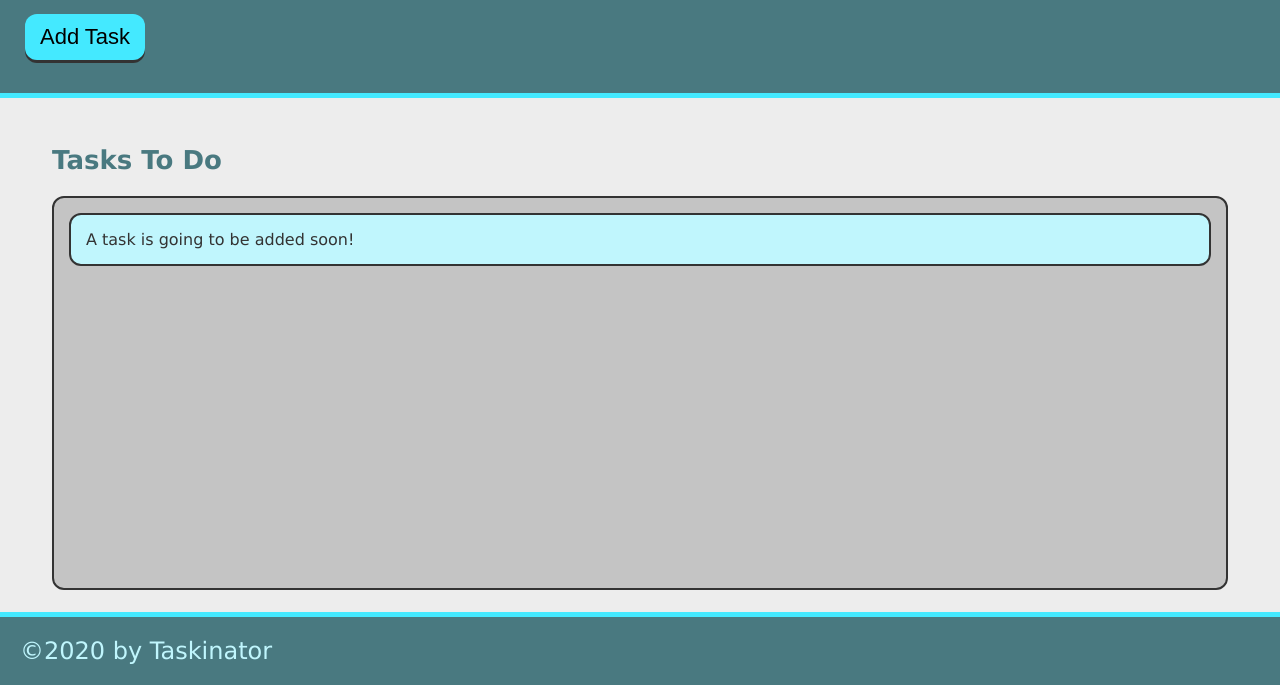
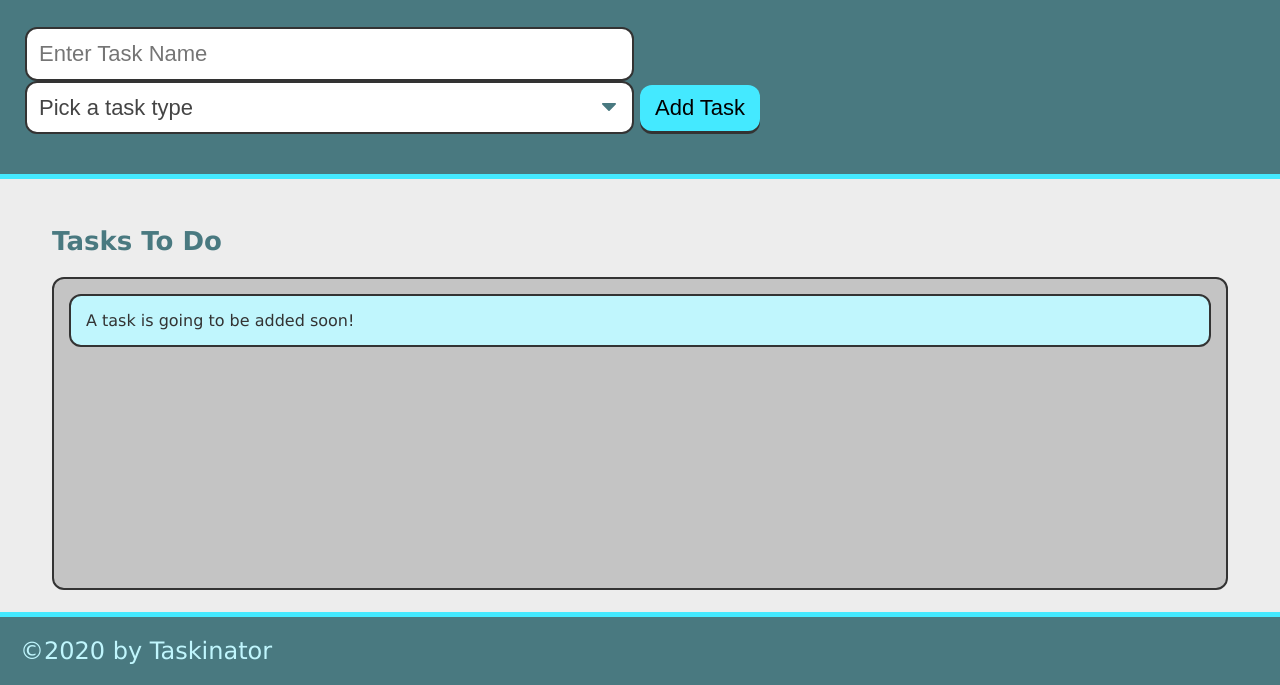
Before and after one commit to oameeno/taskinator, a plain HTML site: page index.html in a window 1280 px wide. Shown: the part 115-800 px from the top of the page. Drawn offline with Linux system fonts and the light colour scheme.

Commit message:
added dropdown menu form

```diff
--- a/index.html
+++ b/index.html
@@ -13,7 +13,20 @@
     <header>
         <h1 class="page-title">Taskinator</h1>
         <p>Click the button below to add a new task!</p>
-        <button class="btn" id="save-task">Add Task</button>
+        <form id="form-group">
+            <div class="form-group">
+                <input type="text" name="task-name" placeholder="Enter Task Name" />
+                <select name="task-type" class="select-dropdown">
+                    <option value="" disabled selected>Pick a task type</option>
+                    <option value="Print">Print</option>
+                    <option value="Web">Web</option>
+                    <option value="Mobile">Mobile</option>
+                </select>
+            </div>
+            <div class="form-group">
+                <button class="btn" id="save-task" type="submit">Add Task</button>
+            </div>
+        </form>
     </header>
 
     <main class="page-content">
```
